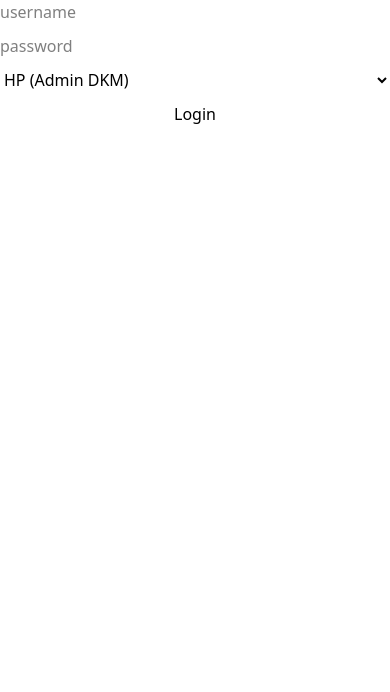
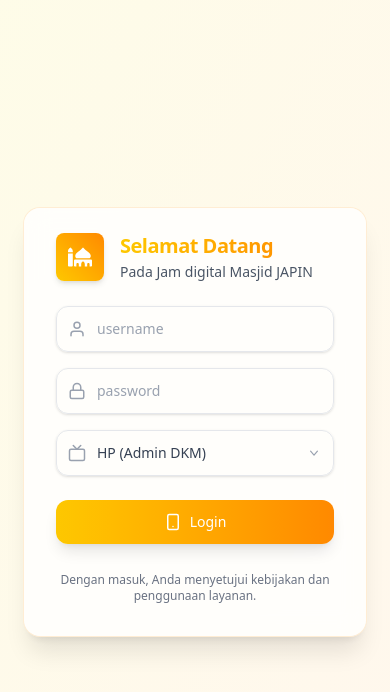
Before and after one commit to yafaiky/jam_digital_masjid, a React (Vite) app: page /login in a window 390 px wide. Shown: the top 692 px of the page. Built offline with nearby package versions, Linux system fonts and the light colour scheme; no server answers.

Commit message:
perubahan ui serta Fetcg fitur banner

```diff
--- a/src/components/banner/bannerPage.tsx
+++ b/src/components/banner/bannerPage.tsx
@@ -16,7 +16,14 @@ export default function BannerPage({ index }: { index: number }) {
       }
     };
 
-    if (token) loadBanners();
+    if (token)
+    loadBanners();
+
+    useEffect(() => {
+      const interval = setInterval(loadBanners, 5000);
+      return () => clearInterval(interval);
+    }, []);
+
   }, [token]);
 
   const current = banners[index];
--- a/src/pages/adminDkm/AdminPanelDkm.tsx
+++ b/src/pages/adminDkm/AdminPanelDkm.tsx
@@ -7,28 +7,40 @@ import {
   FaCog,
   FaSignOutAlt,
 } from "react-icons/fa";
+import { useEffect, useState } from "react";
 
 export default function AdminLayout() {
   const navigate = useNavigate();
+  const [mounted, setMounted] = useState(false);
 
   const handleLogout = () => {
     const confirmExit = window.confirm("Yakin ingin keluar dari Admin Panel DKM?");
-    if (confirmExit) navigate("/");
+    if (confirmExit) navigate("/login");
   };
 
+  // Trigger animation saat halaman masuk
+  useEffect(() => {
+    setMounted(true);
+  }, []);
+
   return (
-    <div className="flex w-full min-h-screen bg-gray-50 text-gray-800">
+    <div className="flex w-full min-h-screen bg-gray-50 text-gray-800 overflow-hidden">
 
       {/* SIDEBAR */}
       <aside
-        className="
+        className={`
           w-64 bg-white/90 backdrop-blur-xl shadow-xl border-r border-gray-200
           p-6 flex flex-col
-        "
+          transform transition-all duration-700 ease-out
+          ${mounted ? "translate-x-0 opacity-100" : "-translate-x-10 opacity-0"}
+        `}
       >
         {/* TITLE */}
         <h1 className="text-2xl font-bold mb-10 flex items-center gap-2 tracking-wide">
-          <FaMosque size={28} className="text-yellow-500" />
+          <FaMosque
+            size={28}
+            className="text-yellow-500 animate-pulse"
+          />
           Admin DKM
         </h1>
 
@@ -57,22 +69,28 @@ export default function AdminLayout() {
           className="
             mt-6 flex items-center gap-3 px-5 py-3 rounded-xl
             bg-red-500 text-white font-semibold shadow-md
-            hover:bg-red-600 active:scale-95 transition-all
+            hover:bg-red-600 active:scale-95 transition-all duration-200
+            hover:scale-[1.02]
           "
         >
-          <FaSignOutAlt className="text-lg" />
+          <FaSignOutAlt className="text-lg animate-bounce" />
           Keluar
         </button>
       </aside>
 
       {/* MAIN CONTENT */}
-      <main className="flex-1 p-10">
+      <main
+        className={`
+          flex-1 p-10
+          transform transition-all duration-700 ease-out delay-150
+          ${mounted ? "scale-100 opacity-100" : "scale-95 opacity-0"}
+        `}
+      >
         <Outlet />
       </main>
     </div>
   );
 }
-
 
 function AdminMenuItem({ to, children, icon }: any) {
   return (
@@ -81,7 +99,8 @@ function AdminMenuItem({ to, children, icon }: any) {
         <div
           className={`
             flex items-center gap-3 px-4 py-3 rounded-xl cursor-pointer
-            transition-all duration-200 font-medium group
+            transition-all duration-300 font-medium group
+            hover:scale-[1.01]
             ${
               isActive
                 ? "bg-gradient-to-r from-yellow-400 to-orange-400 text-black shadow-md scale-[1.02]"
@@ -91,13 +110,13 @@ function AdminMenuItem({ to, children, icon }: any) {
         >
           <span
             className={`
-              text-lg transition-all duration-200
+              text-lg transition-transform duration-300
+              group-hover:rotate-6
               ${isActive ? "text-black" : "text-gray-500 group-hover:text-gray-700"}
             `}
           >
             {icon}
           </span>
-
           {children}
         </div>
       )}
--- a/src/pages/login/Login.tsx
+++ b/src/pages/login/Login.tsx
@@ -2,10 +2,19 @@
 import { useNavigate } from "react-router-dom";
 import { useAuth } from "../../context/AuthContext";
 import axios from "axios";
+import { FiUser, FiLock, FiTv, FiSmartphone } from "react-icons/fi"; // ikon react
+import { FaMosque } from "react-icons/fa";
+
+import { useEffect, useState } from "react";
 
 export default function Login() {
   const navigate = useNavigate();
   const { login } = useAuth();
+  const [mounted, setMounted] = useState(false);
+
+  useEffect(() => {
+    setMounted(true); // trigger fade-in animation
+  }, []);
 
   const handleSubmit = async (e: any) => {
     e.preventDefault();
@@ -22,22 +31,94 @@ export default function Login() {
 
     login(res.data.token, res.data.role);
 
-    // 🚀 Redirect otomatis sesuai role
     navigate(`/${res.data.role}`);
   };
 
   return (
-    <form onSubmit={handleSubmit} style={{display: "flex", flexDirection: "column", gap: 10 }}>
-      <input name="username" placeholder="username" />
-      <input name="password" placeholder="password" type="password" />
+    <div className="min-h-screen flex items-center justify-center bg-gradient-to-br from-yellow-50 to-orange-50 p-6">
+      <div
+        className={`w-full max-w-md transition-opacity duration-700 ${
+          mounted ? "opacity-100" : "opacity-0"
+        }`}
+      >
+        <div className="rounded-2xl bg-white/80 backdrop-blur-md shadow-xl ring-1 ring-orange-100 overflow-hidden transform transition duration-300 hover:scale-[1.01]">
+          {/* Header */}
+          <div className="px-8 py-6 sm:px-10 sm:py-8 flex items-center gap-4">
+            <div className="w-12 h-12 rounded-lg bg-gradient-to-tr from-yellow-400 to-orange-400 flex items-center justify-center text-white text-lg font-bold shadow-md transform transition-transform duration-300">
+              <FaMosque size={24} />
+            </div>
+            <div>
+              <h1 className="text-xl sm:text-2xl font-semibold tracking-tight bg-clip-text text-transparent bg-gradient-to-r from-yellow-400 to-orange-400">
+                Selamat Datang
+              </h1>
+              <p className="text-sm text-gray-600 mt-0.5">
+                Pada Jam digital Masjid JAPIN
+              </p>
+            </div>
+          </div>
 
-      {/* pilih login HP atau TV */}
-      <select name="device">
-        <option value="hp">HP (Admin DKM)</option>
-        <option value="tv">TV (Display)</option>
-      </select>
+          {/* Form */}
+          <form
+            onSubmit={handleSubmit}
+            className="px-8 pb-8 sm:px-10 sm:pb-10 flex flex-col gap-4"
+          >
+            <div className="relative flex items-center gap-2">
+              <FiUser className="text-gray-400 absolute left-3" size={18} />
+              <input
+                name="username"
+                placeholder="username"
+                className="w-full pl-10 pr-4 py-3 rounded-xl border border-gray-200 placeholder-gray-400 text-gray-800 text-sm focus:outline-none focus:ring-2 focus:ring-orange-200 transition-shadow duration-200 shadow-sm"
+              />
+            </div>
 
-      <button type="submit">Login</button>
-    </form>
+            <div className="relative flex items-center gap-2">
+              <FiLock className="text-gray-400 absolute left-3" size={18} />
+              <input
+                name="password"
+                placeholder="password"
+                type="password"
+                className="w-full pl-10 pr-4 py-3 rounded-xl border border-gray-200 placeholder-gray-400 text-gray-800 text-sm focus:outline-none focus:ring-2 focus:ring-orange-200 transition-shadow duration-200 shadow-sm"
+              />
+            </div>
+
+            <div className="relative flex items-center gap-2">
+              <FiTv className="text-gray-400 absolute left-3" size={18} />
+              <select
+                name="device"
+                className="w-full appearance-none pl-10 pr-4 py-3 rounded-xl border border-gray-200 text-gray-700 text-sm focus:outline-none focus:ring-2 focus:ring-orange-200 transition duration-200 shadow-sm"
+              >
+                <option value="hp">HP (Admin DKM)</option>
+                <option value="tv">TV (Display)</option>
+              </select>
+              <div className="pointer-events-none absolute inset-y-0 right-3 flex items-center">
+                <svg
+                  className="w-4 h-4 text-gray-400"
+                  viewBox="0 0 20 20"
+                  fill="currentColor"
+                >
+                  <path
+                    fillRule="evenodd"
+                    d="M5.23 7.21a.75.75 0 011.06.02L10 11.584l3.71-4.355a.75.75 0 111.14.976l-4.25 5a.75.75 0 01-1.14 0l-4.25-5a.75.75 0 01.02-1.06z"
+                    clipRule="evenodd"
+                  />
+                </svg>
+              </div>
+            </div>
+
+            <button
+              type="submit"
+              className="mt-2 w-full inline-flex items-center justify-center gap-2 px-4 py-3 rounded-xl bg-gradient-to-r from-yellow-400 to-orange-400 text-white font-medium text-sm shadow-lg hover:scale-[1.03] active:scale-[0.98] transition-transform duration-200 focus:outline-none focus:ring-4 focus:ring-orange-200"
+            >
+              <FiSmartphone size={18} />
+              Login
+            </button>
+
+            <div className="mt-3 text-center text-xs text-gray-500">
+              Dengan masuk, Anda menyetujui kebijakan dan penggunaan layanan.
+            </div>
+          </form>
+        </div>
+      </div>
+    </div>
   );
 }
--- /dev/null
+++ b/src/services/hadistClient.ts
@@ -0,0 +1,38 @@
+const API_URL = import.meta.env.VITE_API_URL;
+
+export type Hadist = {
+  id: number;
+  konten: string;
+  riwayat: string;
+  kitab: string;
+  disabled: boolean;
+};
+
+export async function getHadists(token: string): Promise<Hadist[]> {
+  const res = await fetch(`${API_URL}/tenant/client/hadists`, {
+    headers: {
+      Authorization: `Bearer ${token}`,
+    },
+  });
+
+  if (!res.ok) throw new Error("Gagal ambil hadist");
+  return res.json();
+}
+
+export async function toggleHadist(
+  id: number,
+  disabled: boolean,
+  token: string
+) {
+  const res = await fetch(`${API_URL}/tenant/client/hadists/${id}`, {
+    method: "PUT",
+    headers: {
+      "Content-Type": "application/json",
+      Authorization: `Bearer ${token}`,
+    },
+    body: JSON.stringify({ disabled }),
+  });
+
+  if (!res.ok) throw new Error("Gagal update hadist");
+  return res.json();
+}
```
Also changed, not shown: src/components/center/HadisBox.tsx (+40 -42 lines), src/pages/adminDkm/HadistSetting.tsx (+38 -49 lines), src/utils/usePrayerTimes.ts (+27 -9 lines).
